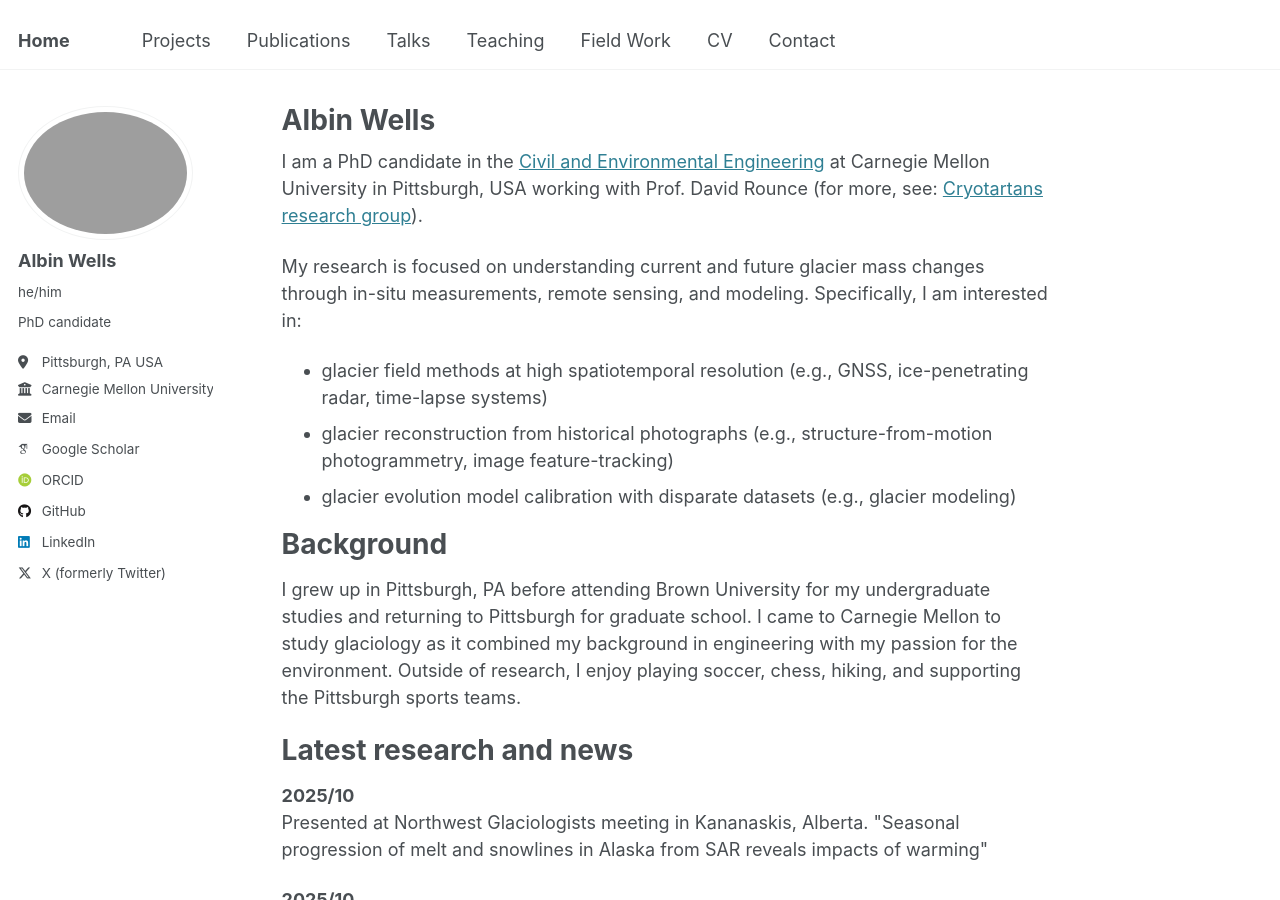
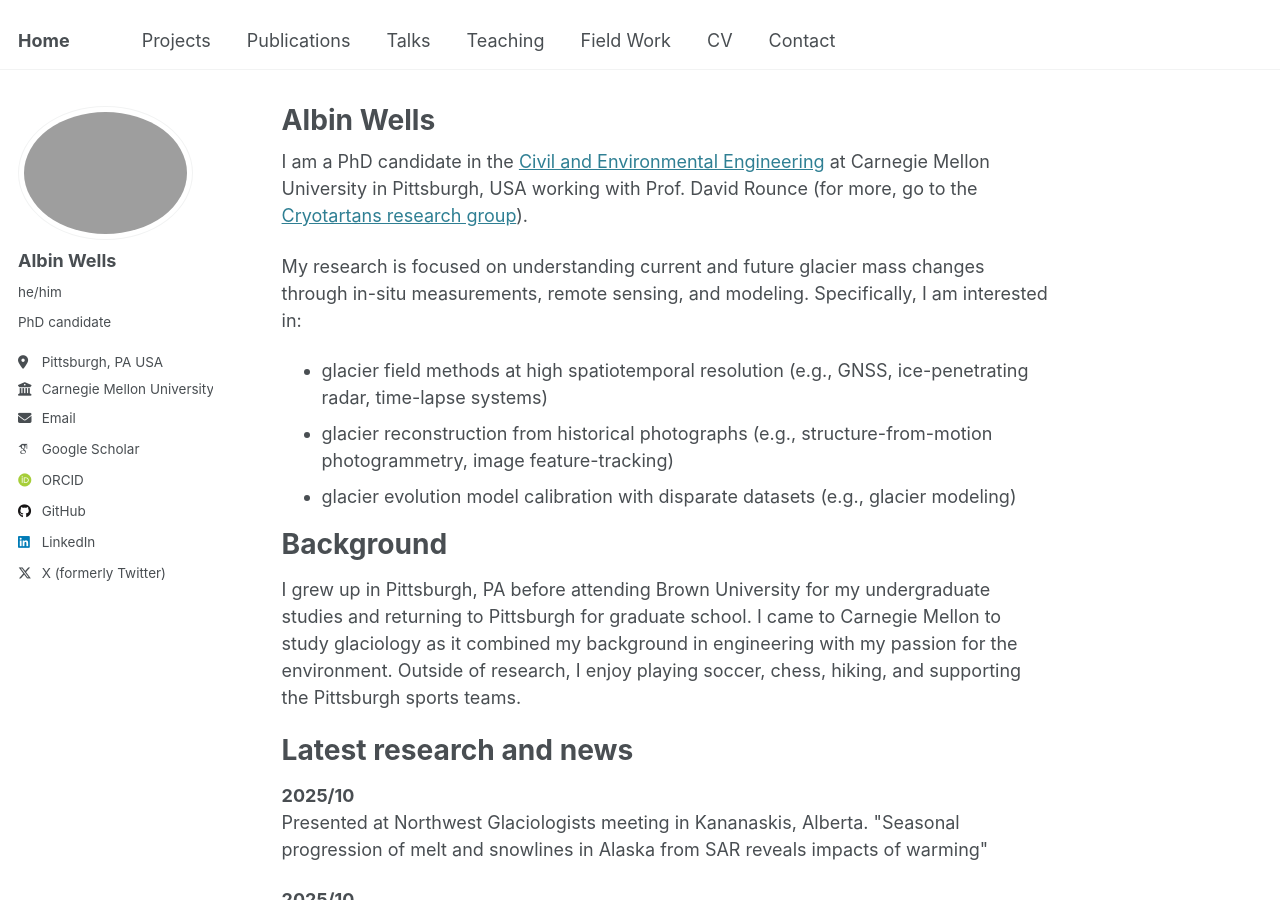
Before and after one commit to albinwwells/albinwwells.github.io, a Jekyll site: the page built from _pages/about.md, in a window 1280 px wide and 900 px high. Built offline with Jekyll 4.4.1, drawn with Linux system fonts in a browser that asks for light colours; some web fonts are replaced.

Commit message:
Update about.md

```diff
--- a/_pages/about.md
+++ b/_pages/about.md
@@ -7,7 +7,7 @@ redirect_from:
   - /about.html
 ---
 
-I am a PhD candidate in the [Civil and Environmental Engineering](https://cee.engineering.cmu.edu/) at Carnegie Mellon University in Pittsburgh, USA working with Prof. David Rounce (for more, see: [Cryotartans research group](https://www.cmu.edu/cee/cryotartans/index.html)).
+I am a PhD candidate in the [Civil and Environmental Engineering](https://cee.engineering.cmu.edu/) at Carnegie Mellon University in Pittsburgh, USA working with Prof. David Rounce (for more, go to the [Cryotartans research group](https://www.cmu.edu/cee/cryotartans/index.html)).
 
 My research is focused on understanding current and future glacier mass changes through in-situ measurements, remote sensing, and modeling. Specifically, I am interested in:
 - glacier field methods at high spatiotemporal resolution (e.g., GNSS, ice-penetrating radar, time-lapse systems)
```
